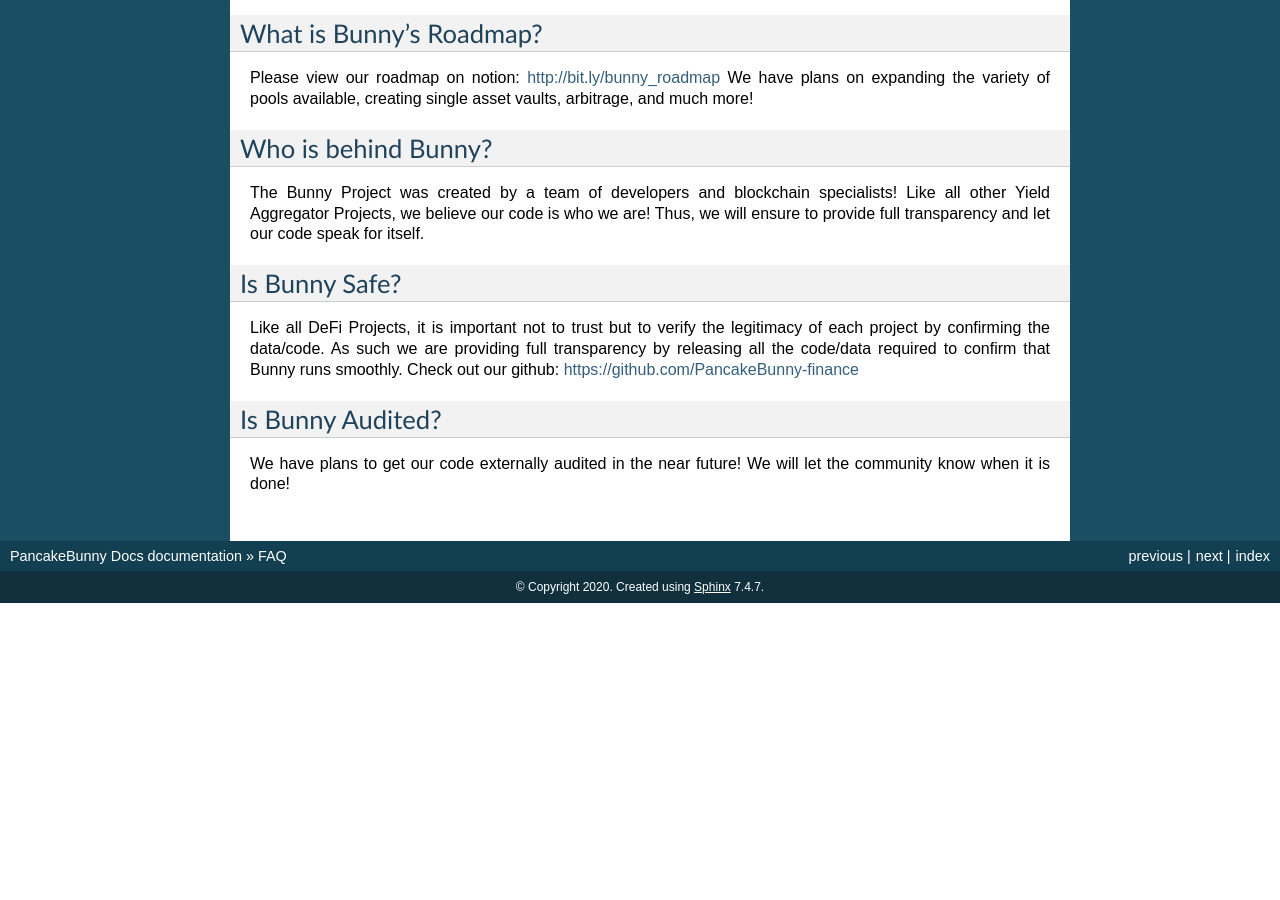
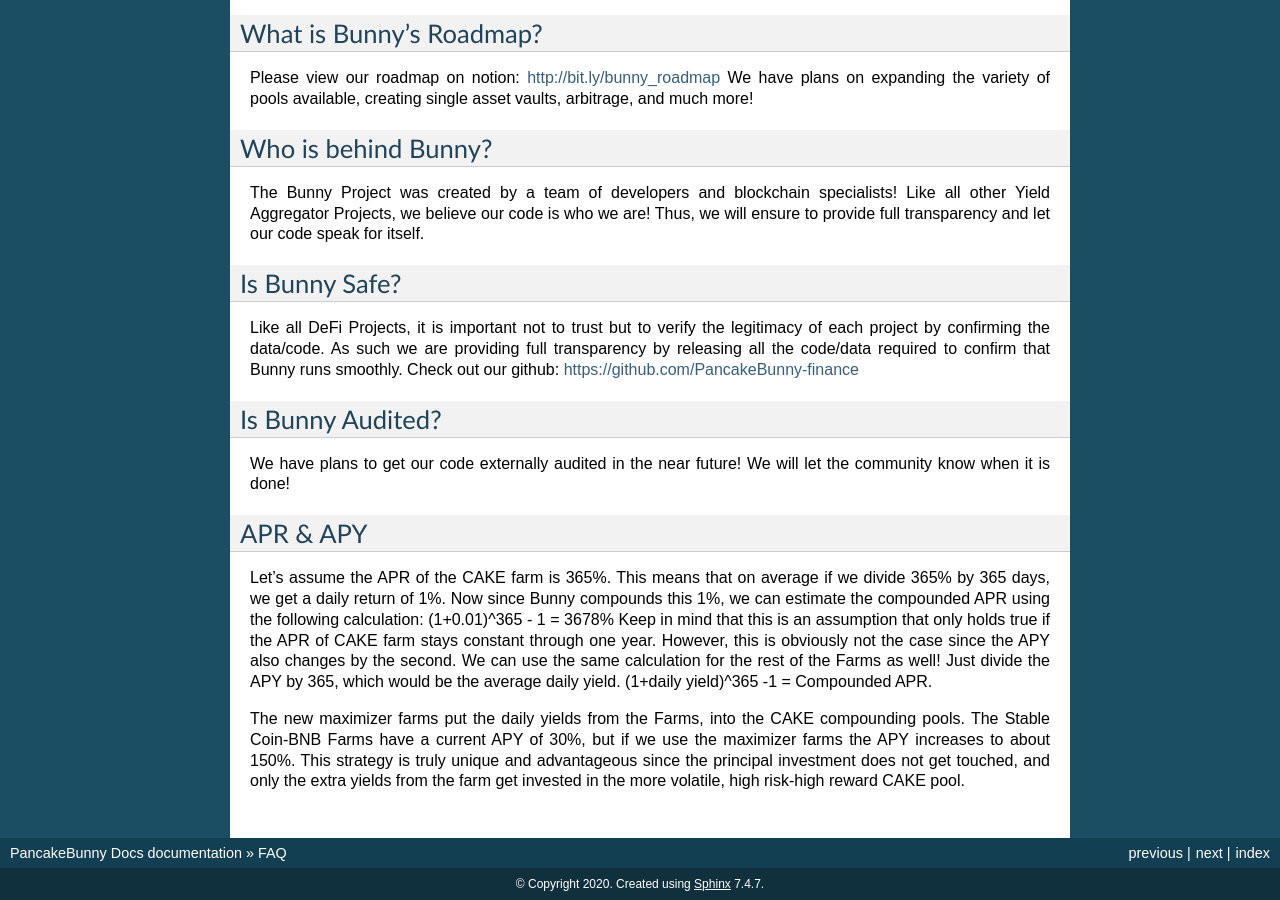
Before and after one commit to DefiEnginner/BannyFinance, a Sphinx documentation site: the page built from docs/faq.rst, in a window 1280 px wide and 900 px high, scrolled down 1728 px. Built offline with Sphinx 7.4.7, drawn with Linux system fonts in a browser that asks for light colours; pages that are not in the unit, such as notebooks, are missing from menus; before the commit the page ends 2331 px from its top, so only the background shows below that; some of the changed text lies outside the part shown.

Commit message:
wiki update

```diff
--- a/docs/tokenomics.rst
+++ b/docs/bunnytoken.rst
@@ -1,5 +1,5 @@
 ************************
-Tokenomics
+BUNNY token
 ************************
 
 - Honest $cake Farmers: Deposit Cake FLIP and reap the benefits of the compounding effect. With Simple Interest, the APY is 300% for CAKE / BNB, however, if this gets compounded it becomes 1,884% APY. The assumptions are the following: 1) initial capital is $1m, 2) transaction cost: $1, 3)Compounded Once Daily. The transaction cost assumes it takes 4-5 steps for Pancake Bunny to compound deposits. Around 25% of Bunny’s profits will be bonuses. Some percent of the farming profits will be saved as BNB in the BUNNY Reward Pool.
@@ -11,7 +11,8 @@
 
     2) 0.5% withdrawal fee if withdrawal happens within 72 hours of deposit
 
-    Almost all of these fees will ultimately go towards staking BUNNY, thereby ensuring the sustainability and longevity of our project and benefitting BUNNY supporters/holders.
+    For further clarification the 30% performance fee is collected and given to the BUNNY stakers. For every 1 bnb earned through performance fees, 10 BUNNY is minted and given to respective users. So long as the price of  BUNNY stays above 1BNB/10, users are actually earning money through this performance fee system. All of these fees will ultimately go towards staking BUNNY, thereby ensuring the sustainability and longevity of our project and benefitting BUNNY supporters/holders.
+
 
 - Click on the following spreadsheet link to understand the detailed tokenomics breakdown. http://bit.ly/bunny_tokenomics
 
--- a/docs/faq.rst
+++ b/docs/faq.rst
@@ -82,3 +82,11 @@
 ================================================
 
 We have plans to get our code externally audited in the near future! We will let the community know when it is done!
+
+
+APR & APY
+================================================
+
+Let’s assume the APR of the CAKE farm is 365%. This means that on average if we divide 365% by 365 days, we get a daily return of 1%. Now since Bunny compounds this 1%, we can estimate the compounded APR using the following calculation: (1+0.01)^365 - 1 = 3678% Keep in mind that this is an assumption that only holds true if the APR of CAKE farm stays constant through one year. However, this is obviously not the case since the APY also changes by the second. We can use the same calculation for the rest of the Farms as well! Just divide the APY by 365, which would be the average daily yield. (1+daily yield)^365 -1 = Compounded APR.
+
+The new maximizer farms put the daily yields from the Farms, into the CAKE compounding pools. The Stable Coin-BNB Farms have a current APY of 30%, but if we use the maximizer farms the APY increases to about 150%. This strategy is truly unique and advantageous since the principal investment does not get touched, and only the extra yields from the farm get invested in the more volatile, high risk-high reward CAKE pool.
--- /dev/null
+++ b/docs/zap.rst
@@ -0,0 +1,5 @@
+************************
+ZAP
+************************
+
+The Zap feature we added essentially allows for a user to directly switch from single asset (BNB) to an LP Token (BNB-CAKE LP), with just a click of a button without having to go to pancake swap and switch out different assets. Users can also just switch between different assets, for example, BNB to BUNNY. There is no additional fee for this zap; we built this tool for the convenience of users.
```
Also changed, not shown: docs/aprapy.rst (deleted, +0 -7 lines), docs/guide.rst (+11 -0 lines), docs/index.rst (+8 -8 lines), docs/videos.rst (deleted, +0 -12 lines).
